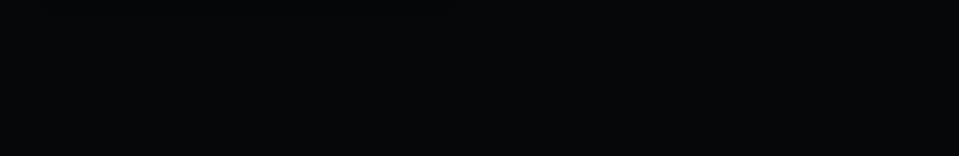
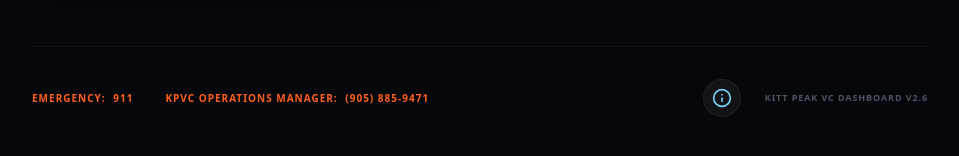
Before and after one commit to jamesedgarlockridge/summitdash, a React (Vite) app: page / in a window 1280 px wide. Shown: the part 948-1104 px from the top of the page, without its empty margins (160-1119 px from the left). Before the commit the page ends 978 px from the top, so only its background shows below. Built offline with nearby package versions, Linux system fonts and the light colour scheme; no server answers.

Commit message:
Info re-added.

```diff
--- a/src/App.tsx
+++ b/src/App.tsx
@@ -8,6 +8,7 @@
   slate: '#2B5D82',
   blue: '#4B9CD3',
   cyan: '#75D1F5',
+  daygloOrange: '#FF5F1F',
   status: {
     ideal: '#10B981',
     fair: '#F59E0B',
@@ -45,6 +46,9 @@
   ),
   ThermometerSnowflake: ({ size = 24, color = "currentColor", className = "" }: any) => (
     <svg className={className} width={size} height={size} viewBox="0 0 24 24" fill="none" stroke={color} strokeWidth="2" strokeLinecap="round" strokeLinejoin="round"><path d="M14 4v10.54a4 4 0 1 1-4 0V4a2 2 0 0 1 4 0Z"/><path d="M2 12h10"/><path d="M9 4v4"/><path d="M15 4v4"/><path d="M12 2v2"/><path d="M12 8l-2 2"/><path d="M12 8l2 2"/></svg>
+  ),
+  X: ({ size = 24, color = "currentColor" }: any) => (
+    <svg width={size} height={size} viewBox="0 0 24 24" fill="none" stroke={color} strokeWidth="2" strokeLinecap="round" strokeLinejoin="round"><line x1="18" y1="6" x2="6" y2="18"></line><line x1="6" y1="6" x2="18" y2="18"></line></svg>
   )
 };
 
@@ -153,6 +157,7 @@
     tiangong: { time: "--:--", note: "Initializing Web Scraper..." }
   });
   const [loading, setLoading] = useState({ weather: true, transients: true });
+  const [showInfo, setShowInfo] = useState(false);
 
   const moon = useMemo(() => getMoonData(selectedDate), [selectedDate]);
   const sunset = useMemo(() => calculateSellsSunset(selectedDate), [selectedDate]);
@@ -381,7 +386,60 @@
 
   return (
     <div className="min-h-screen p-4 md:p-8 font-sans selection:bg-[#4B9CD3]/30" style={{ backgroundColor: BRAND.bgApp }}>
-      <div className="max-w-4xl mx-auto">
+      <div className="max-w-4xl mx-auto flex flex-col min-h-[90vh]">
+
+        {/* INFO MODAL OVERLAY */}
+        {showInfo && (
+          <div className="fixed inset-0 z-50 flex items-center justify-center p-4 bg-black/80 backdrop-blur-md animate-in fade-in duration-300">
+            <div className="bg-[#163A58] border border-[#2B5D82] w-full max-w-2xl rounded-3xl overflow-hidden shadow-2xl flex flex-col max-h-[90vh]">
+              <div className="p-6 border-b border-white/10 flex justify-between items-center bg-black/20">
+                <h2 className="text-xl font-black uppercase tracking-widest text-[#75D1F5]">Telemetry Sources & Failsafes</h2>
+                <button onClick={() => setShowInfo(false)} className="p-2 hover:bg-white/10 rounded-full transition-colors">
+                  <Icons.X size={24} color="white" />
+                </button>
+              </div>
+              <div className="p-6 overflow-y-auto space-y-6 text-sm">
+                <div>
+                  <h3 className="text-[#10B981] font-black uppercase text-xs mb-2 tracking-widest">Program Conditions</h3>
+                  <p className="text-gray-300 leading-relaxed uppercase font-medium tracking-wide text-[11px]">
+                    Sourced from NOAA National Weather Service (NWS) Grid APIs using Kitt Peak's precise GPS coordinates.
+                    Failsafe: System employs an exponential backoff retry logic and hard-coded mathematical fallbacks to ensure dashboard stability during API outages.
+                  </p>
+                </div>
+                <div>
+                  <h3 className="text-[#4B9CD3] font-black uppercase text-xs mb-2 tracking-widest">Astronomical Calculations</h3>
+                  <p className="text-gray-300 leading-relaxed uppercase font-medium tracking-wide text-[11px]">
+                    Sunset, Nightfall, and Moon Phase data are generated via internal high-precision astronomical algorithms calibrated for 31.78° N.
+                    Failsafe: Zero external dependencies; these values calculate correctly 100% of the time without an internet connection.
+                  </p>
+                </div>
+                <div>
+                  <h3 className="text-[#F59E0B] font-black uppercase text-xs mb-2 tracking-widest">Satellite Telemetry</h3>
+                  <p className="text-gray-300 leading-relaxed uppercase font-medium tracking-wide text-[11px]">
+                    ISS and Tiangong overflights are scraped live from Heavens-Above DOM tables.
+                    Failsafe: Employs a triple-proxy failover system (AllOrigins, CodeTabs, CorsProxy) to bypass CORS restrictions and regional network blocks.
+                  </p>
+                </div>
+                <div>
+                  <h3 className="text-[#FF5F1F] font-black uppercase text-xs mb-2 tracking-widest">Rocket Launch Data</h3>
+                  <p className="text-gray-300 leading-relaxed uppercase font-medium tracking-wide text-[11px]">
+                    SpaceFlightNow schedule tables are parsed for Vandenberg-specific mission strings.
+                    Failsafe: Real-time parsing ensures immediate updates for T-minus delays or scrubbed missions that static schedules miss.
+                  </p>
+                </div>
+
+                <div className="pt-4 border-t border-white/5">
+                  <p className="text-[10px] text-gray-400 font-bold uppercase tracking-widest">
+                    Kitt Peak VC Dashboard created by James Edgar Lockridge with Gemini Canvas, 2026.
+                  </p>
+                </div>
+              </div>
+              <div className="p-4 bg-black/40 text-center">
+                <p className="text-[10px] text-[#4B9CD3] font-black uppercase tracking-[0.2em]">Operational Integrity Protocol Active</p>
+              </div>
+            </div>
+          </div>
+        )}
 
         <header className="mb-10 flex flex-col md:flex-row justify-between items-end border-b pb-6 border-white/10">
           <div className="w-full md:w-auto">
@@ -442,7 +500,7 @@
           </div>
         </div>
 
-        <div className="grid grid-cols-1 md:grid-cols-2 gap-8">
+        <div className="grid grid-cols-1 md:grid-cols-2 gap-8 mb-12">
           <section className="p-8 rounded-[2rem] space-y-8 flex flex-col shadow-lg border text-white" style={{ backgroundColor: BRAND.navy, borderColor: BRAND.slate }}>
             <h3 className="text-[10px] font-bold uppercase tracking-[0.3em] flex items-center gap-2" style={{ color: BRAND.cyan }}>
                 Atmospheric Profile
@@ -529,6 +587,34 @@
             ))}
           </section>
         </div>
+
+        {/* EMERGENCY FOOTER */}
+        <footer className="mt-auto py-8 border-t border-white/5">
+          <div className="flex flex-col md:flex-row justify-between items-center gap-4">
+            <div className="flex flex-col md:flex-row gap-x-8 gap-y-2 text-center md:text-left">
+              <p className="text-[10px] font-black uppercase tracking-widest" style={{ color: BRAND.daygloOrange }}>
+                Emergency: <span className="ml-1">911</span>
+              </p>
+              <p className="text-[10px] font-black uppercase tracking-widest" style={{ color: BRAND.daygloOrange }}>
+                KPVC Operations Manager: <span className="ml-1">(905) 885-9471</span>
+              </p>
+            </div>
+
+            <div className="flex items-center gap-6">
+              <button
+                onClick={() => setShowInfo(true)}
+                className="p-2 rounded-full bg-white/5 hover:bg-white/10 transition-all active:scale-95 group border border-white/5"
+                title="Operational Metadata"
+              >
+                <Icons.Info size={20} color={BRAND.cyan} />
+              </button>
+              <p className="text-[9px] font-bold uppercase tracking-widest text-gray-600">
+                Kitt Peak VC Dashboard v2.6
+              </p>
+            </div>
+          </div>
+        </footer>
+
       </div>
     </div>
   );
```
